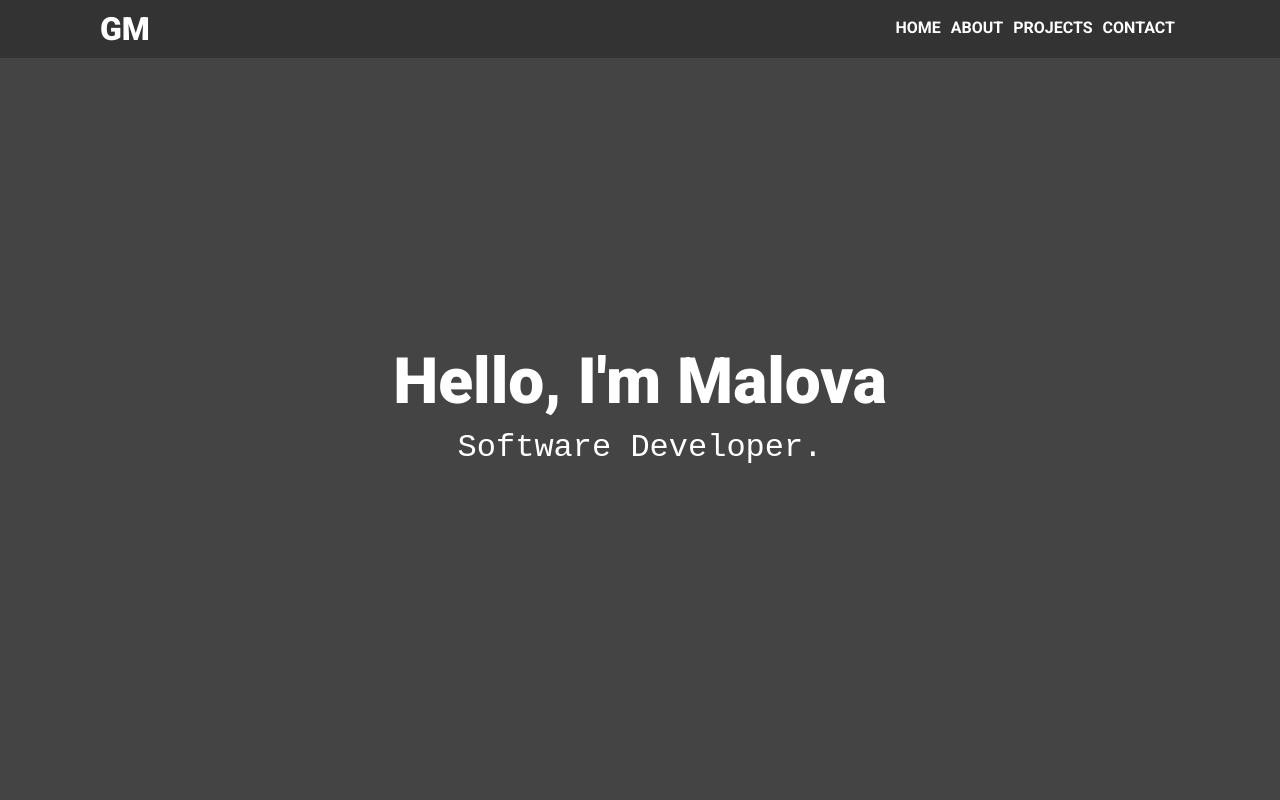
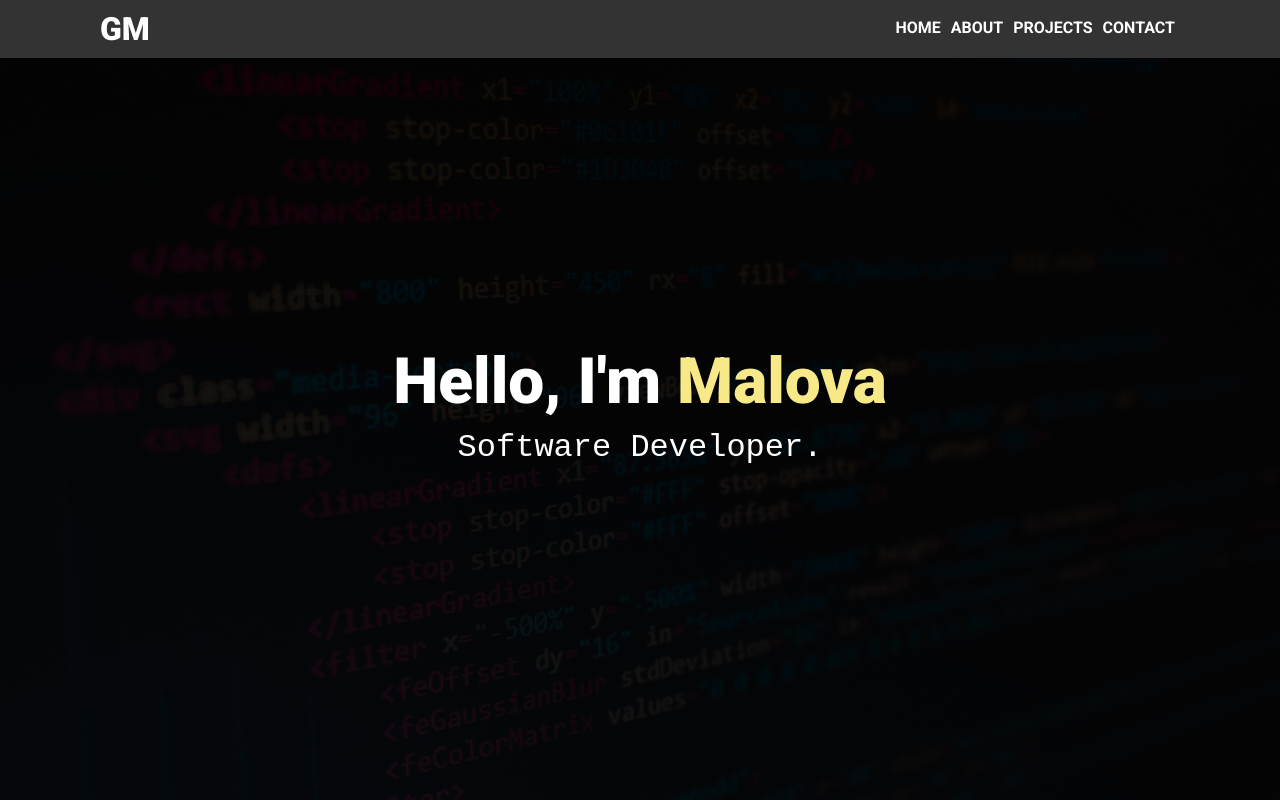
Before and after one commit to maloPRO/portfolio, a React (Create React App) app: page / in a window 1280 px wide. Built offline with nearby package versions, Linux system fonts and the light colour scheme; a web font is replaced by a local one.

Commit message:
Added background image

```diff
--- a/src/components/hero.js
+++ b/src/components/hero.js
@@ -5,7 +5,7 @@ const Hero = () => {
 
   return (
     <div className="heroSection">
-      <div>Hello, I'm Malova</div>
+      <div>Hello, I'm <span>Malova</span></div>
       <div>Software Developer.</div>
     </div>
   )
--- a/src/styles/hero.css
+++ b/src/styles/hero.css
@@ -1,6 +1,8 @@
 .heroSection {
+  background:linear-gradient(rgba(0,0,0,0.9), rgba(0,0,0,0.9)), url('../images/bg.jpg');
+  background-size: cover;
+  background-repeat: no-repeat;
   width: 100%;
-  background-color: #444 ;
   min-height: 100vh;
   display: flex;
   flex-direction: column;
@@ -12,6 +14,9 @@
   color: #fff;
   font-size: 4rem;
   padding: 10px;
+}
+.heroSection div:first-child span {
+  color: #f7e888;
 }
 .heroSection div:last-child {
   color: #fff;
```
Also changed, not shown: src/images/bg.jpg (added).
